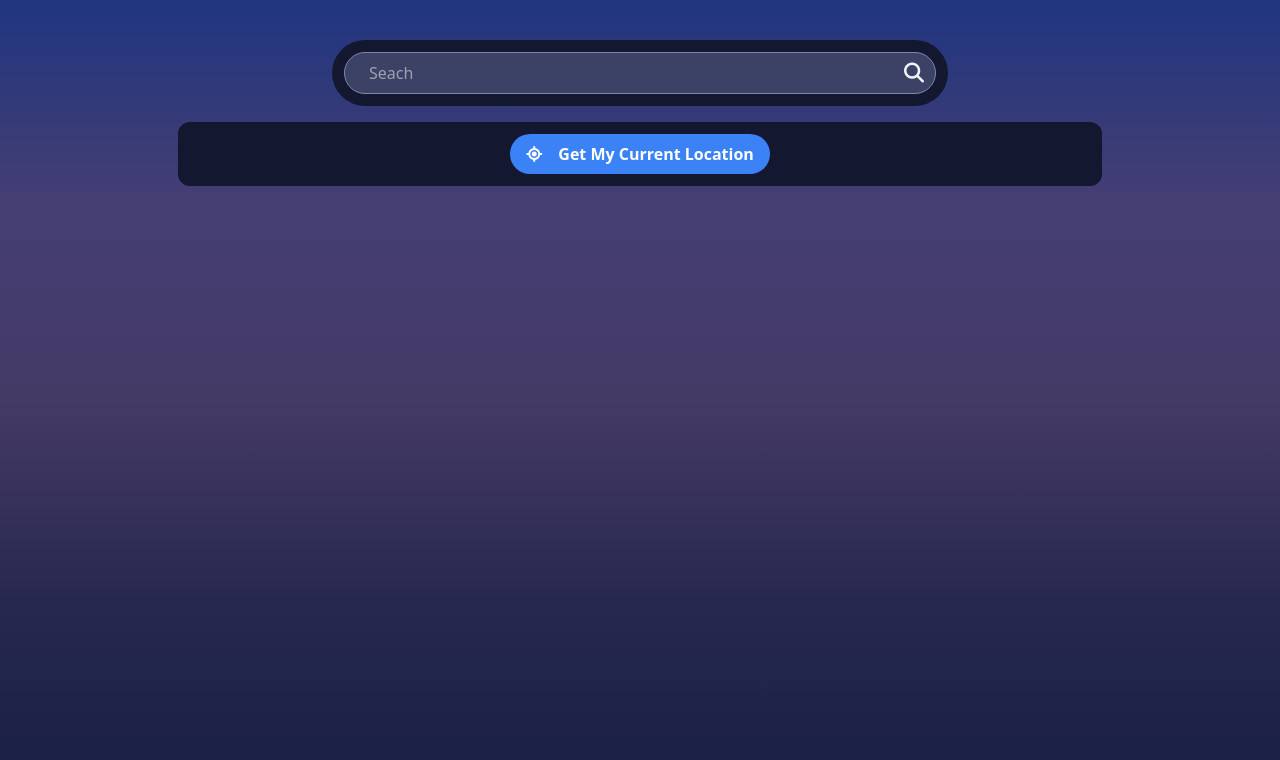
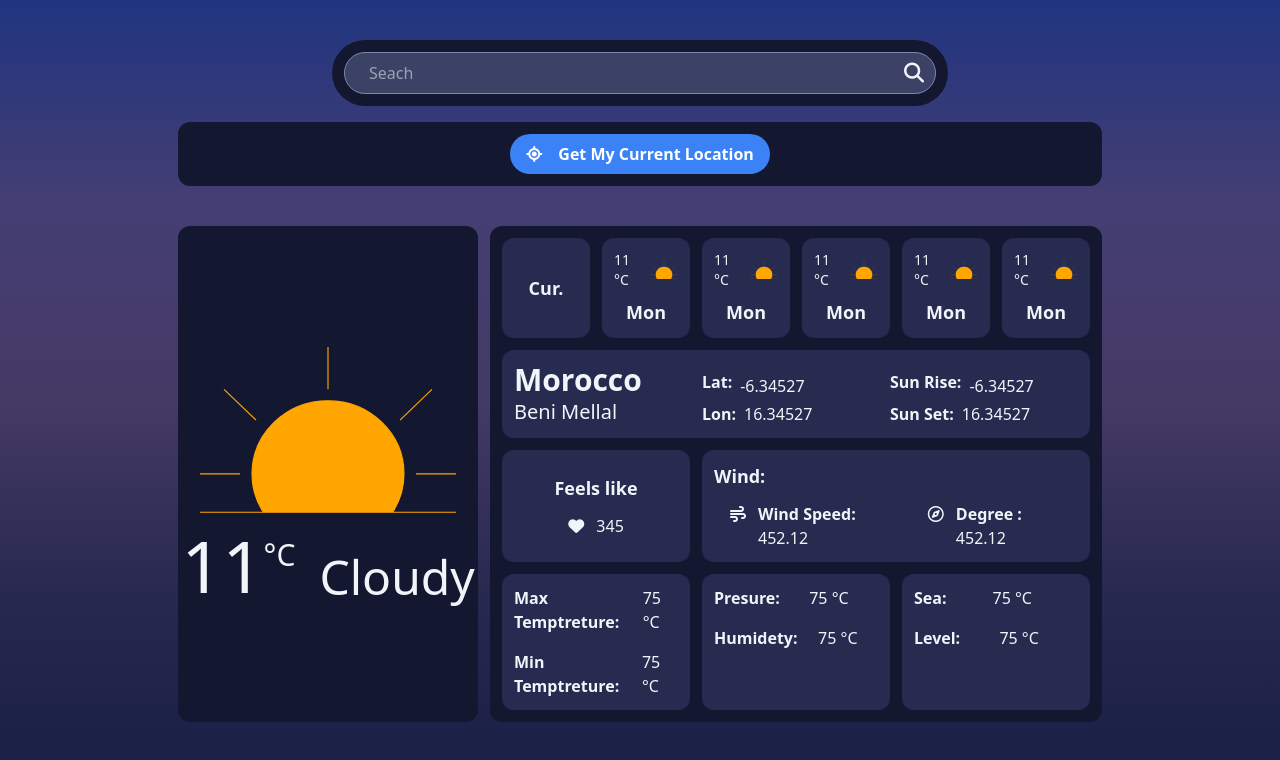
Before and after one commit to oussamasine07/weather-app, a plain HTML site: page index.html in a window 1280 px wide. Drawn offline with nearby package versions, Linux system fonts and the light colour scheme.

Commit message:
identify dom elements in index.html

```diff
--- a/index.html
+++ b/index.html
@@ -26,17 +26,17 @@
             </button>
         </div>
 
-        <!-- <div class="main-wrapper w-3/4 mx-auto grid grid-cols-3 gap-3 mt-10">
+        <div class="main-wrapper w-3/4 mx-auto grid grid-cols-3 gap-3 mt-10">
             <div class="main-icon col-span-1 flex flex-col justify-center items-center p-3 bg-[#141730] rounded-xl">
                 <div class="img-container">
-                    <img id="icon" src="./assets/weather_sunset.svg" class="w-64 text-white" alt="">
+                    <img id="main-side-icon" src="./assets/weather_sunset.svg" class="w-64 text-white" alt="">
                 </div>
                 <div class="main-tempreture-wrapper flex justify-center items-end mt-4">
                     <div class="flex justify-center items-start mr-2">
-                        <div class="text-7xl">11</div>
+                        <div class="text-7xl" id="main-side-degree">11</div>
                         <div class="text-3xl mt-2">°C</div>
                     </div>
-                    <div class="text-5xl capitalize ml-4">cloudy</div>
+                    <div class="text-5xl capitalize ml-4" id="main-side-description">cloudy</div>
                 </div>
             </div>
 
@@ -105,27 +105,27 @@
                 <div class="p-3 bg-[#262B4F] rounded-xl w-full mb-3">
                     <div class="grid grid-cols-2 md:grid-cols-3">
                         <div class="col-span-1">
-                            <h1 class="font-bold text-3xl capitalize">morocco</h1>
-                            <h1 class="font-light text-xl capitalize">beni mellal</h1>
+                            <h1 class="font-bold text-3xl capitalize" id="countery">morocco</h1>
+                            <h1 class="font-light text-xl capitalize" id="city">beni mellal</h1>
                         </div>
                         <div class="col-span-1 flex flex-col justify-end ">
                             <div class="text-wrapper flex items-center">
                                 <div class="font-bold capitalize mb-2">lat:</div>
-                                <div class="font-light ml-2">-6.34527</div>
+                                <div class="font-light ml-2" id="lat">-6.34527</div>
                             </div>
                             <div class="text-wrapper flex items-center">
                                 <div class="font-bold capitalize">lon:</div>
-                                <div class="font-light ml-2">16.34527</div>
+                                <div class="font-light ml-2" id="lon">16.34527</div>
                             </div>
                         </div>
                         <div class="col-span-1 flex flex-col justify-end ">
                             <div class="text-wrapper flex items-center">
-                                <div class="font-bold capitalize mb-2">sea level:</div>
-                                <div class="font-light ml-2">-6.34527</div>
+                                <div class="font-bold capitalize mb-2">sun rise:</div>
+                                <div class="font-light ml-2" id="sun-rise">-6.34527</div>
                             </div>
                             <div class="text-wrapper flex items-center">
-                                <div class="font-bold capitalize">grnd level:</div>
-                                <div class="font-light ml-2">16.34527</div>
+                                <div class="font-bold capitalize">sun set:</div>
+                                <div class="font-light ml-2" id="sun-set">16.34527</div>
                             </div>
                         </div>
                     </div>
@@ -138,7 +138,7 @@
                             <h2 class="text-lg font-bold mb-3">Feels like</h2>
                             <div class="text-center">
                                 <i class="fa-solid fa-heart"></i>
-                                <span class="ml-2">345</span>
+                                <span class="ml-2" id="feel-like">345</span>
                             </div>
                         </div>
                     </div>
@@ -151,7 +151,7 @@
                                 </div>
                                 <div class="ml-3">
                                     <h4 class="font-bold text-md capitalize">wind speed:</h4>
-                                    <p>452.12</p>
+                                    <p id="wind-speed">452.12</p>
                                 </div>
                             </div>
                             <div class="flex items-start grow pl-4">
@@ -160,7 +160,7 @@
                                 </div>
                                 <div class="ml-3">
                                     <h4 class="font-bold text-md capitalize">degree :</h4>
-                                    <p>452.12</p>
+                                    <p id="wind-degree">452.12</p>
                                 </div>
                             </div>
                         </div>
@@ -176,7 +176,7 @@
                             </div>
                             <div class="flex">
                                 <div class="font-bold capitalize grow">min temptreture:</div>
-                                <div class="capitalize grow"><span id="max-temp">75</span> °C</div>
+                                <div class="capitalize grow"><span id="min-temp">75</span> °C</div>
                             </div>
                         </div>
                     </div>
@@ -184,11 +184,11 @@
                         <div class="flex md:flex-col">
                             <div class="flex mb-4">
                                 <div class="font-bold capitalize grow">presure:</div>
-                                <div class="capitalize grow"><span id="max-temp">75</span> °C</div>
+                                <div class="capitalize grow"><span id="presure">75</span> °C</div>
                             </div>
                             <div class="flex">
                                 <div class="font-bold capitalize grow">humidety:</div>
-                                <div class="capitalize grow"><span id="max-temp">75</span> °C</div>
+                                <div class="capitalize grow"><span id="humidity">75</span> °C</div>
                             </div>
                         </div>
                     </div>
@@ -196,18 +196,18 @@
                         <div class="flex md:flex-col">
                             <div class="flex mb-4">
                                 <div class="font-bold capitalize grow">sea:</div>
-                                <div class="capitalize grow"><span id="max-temp">75</span> °C</div>
+                                <div class="capitalize grow"><span id="sea-level">75</span> °C</div>
                             </div>
                             <div class="flex">
                                 <div class="font-bold capitalize grow">level:</div>
-                                <div class="capitalize grow"><span id="max-temp">75</span> °C</div>
+                                <div class="capitalize grow"><span id="grnd-level">75</span> °C</div>
                             </div>
                         </div>
                     </div>
 
                 </div>
             </div>
-        </div> -->
+        </div>
 
     </main>
 
--- a/js/app.js
+++ b/js/app.js
@@ -1,6 +1,7 @@
 
 // get all DOM elements
 const currentLocationBtn = document.getElementById("current-location")
+
 
 const apiKey = "dd235072273e8b3d0e412e7e1d4435b7";
 
```
